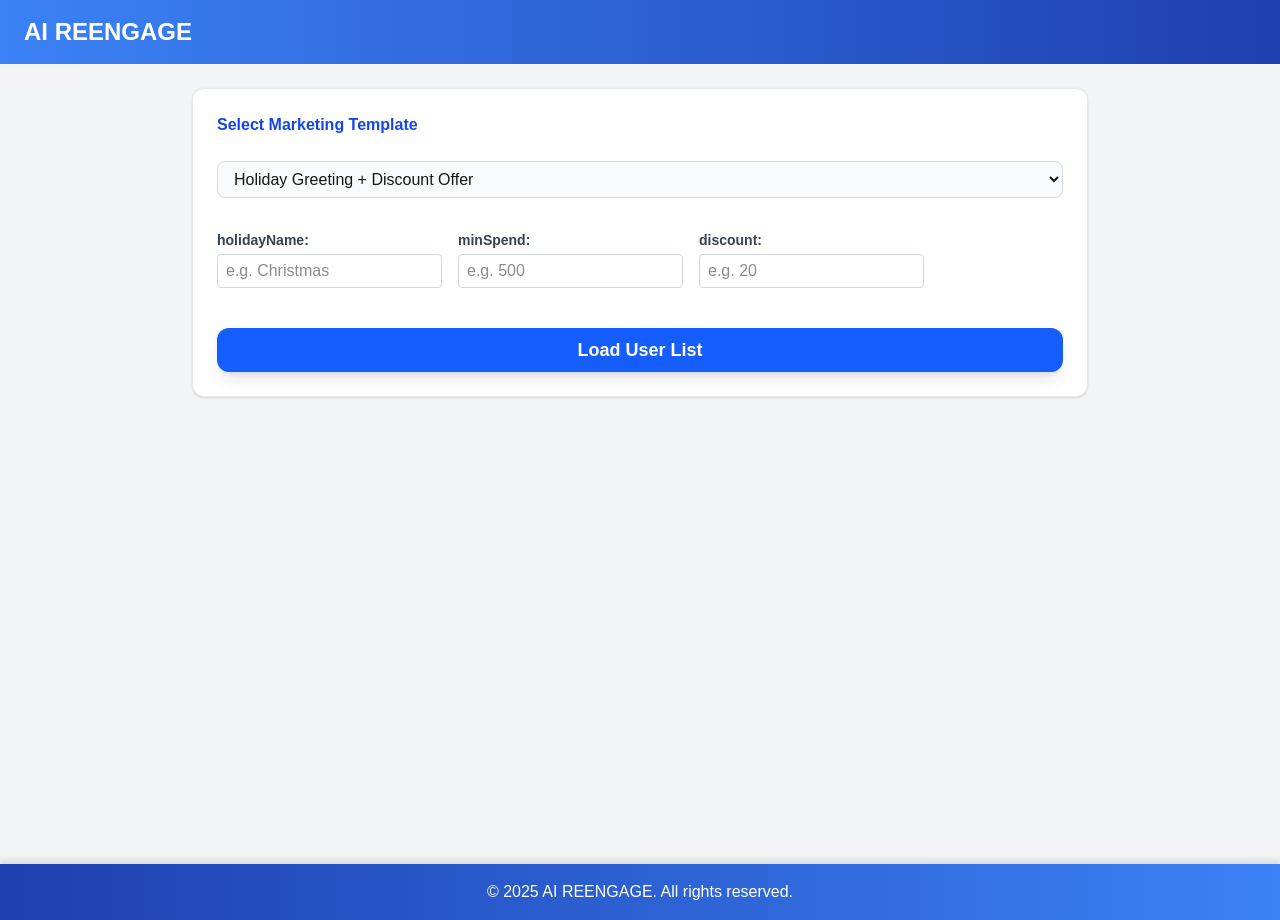
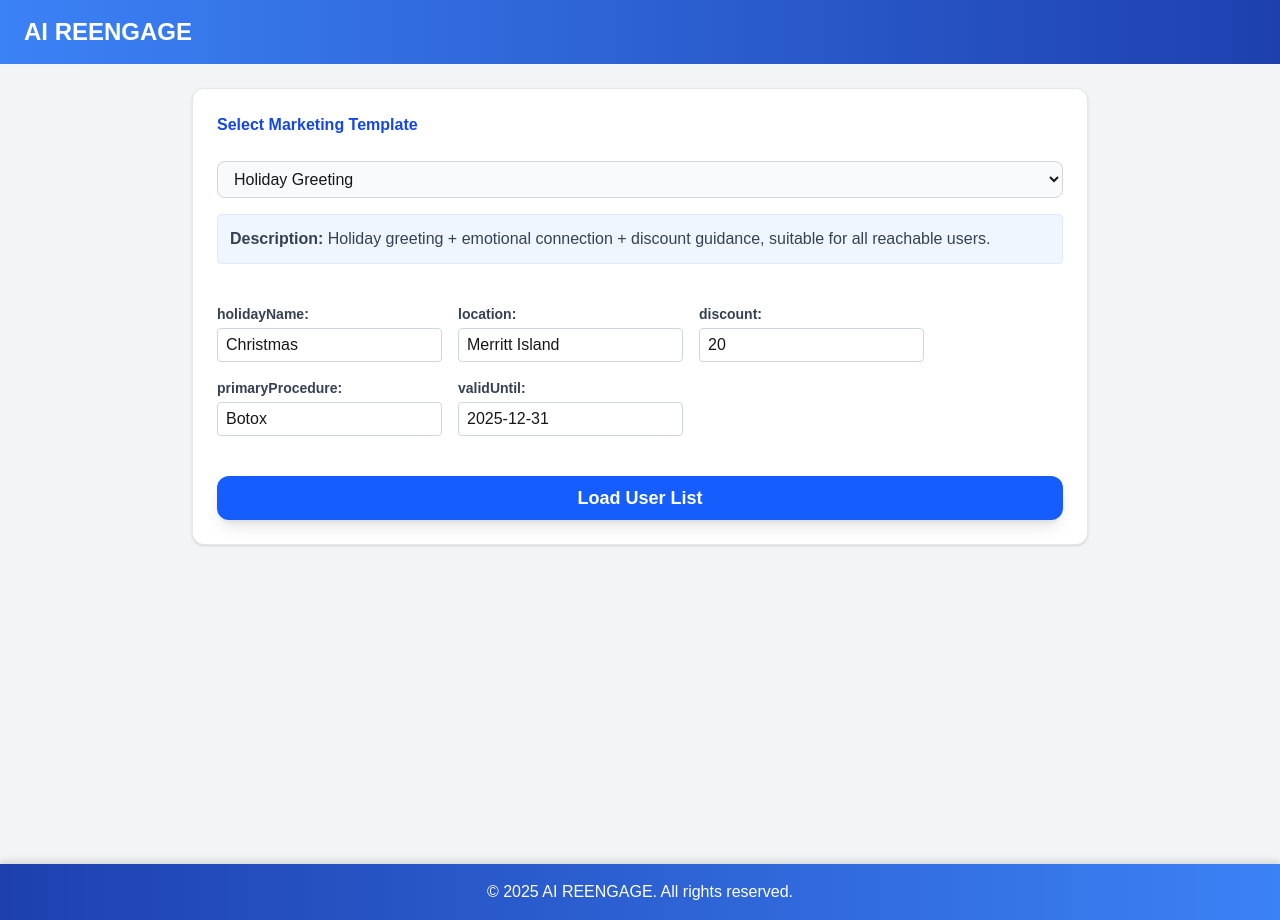
Before and after one commit to xbfighting/ai-reengage-demo, a Next.js app: page / in a window 1280 px wide. Built offline with nearby package versions, Linux system fonts and the light colour scheme.

Commit message:
Refactor campaign templates and update GeneratedEmailCard to match new template IDs; enhance default variable handling in Langchain workflow

```diff
--- a/src/agent/campaignTemplates.json
+++ b/src/agent/campaignTemplates.json
@@ -1,20 +1,20 @@
 [
   {
-    "id": "Holiday Greeting",
-    "title": "Holiday Greeting + Discount Offer",
-    "description": "For high-value customers, send greetings and discounts during holidays",
-    "template": "Dear ${name}, Happy ${holidayName}! Thank you for spending over ${minSpend} dollars in the past. We are pleased to offer you an exclusive ${discount}% discount on our facelift services. Don't miss this opportunity, valid for two weeks only."
+    "id": "holiday_greeting",
+    "title": "Holiday Greeting",
+    "description": "Holiday greeting + emotional connection + discount guidance, suitable for all reachable users.",
+    "template": "Dear ${name}, happy ${holidayName}! On this special day, we thank you for your continued support and trust. As a distinguished customer from ${location}, you are invited to enjoy a ${discount} off on ${primaryProcedure}. Offer valid until ${validUntil}. We look forward to seeing you again!"
   },
   {
-    "id": "New Product Recommendation",
-    "title": "New Product Recommendation + Discount Offer for Loyal Customers",
-    "description": "For loyal customers, recommend new products and offer discounts",
-    "template": "Dear ${name}, we are excited to introduce our new ${productName} product, which is perfect for your ${beautyGoal}. As a loyal customer, you can enjoy a ${discount}% discount on your next purchase. This offer is valid for one month."
+    "id": "repurchase_reminder",
+    "title": "Repurchase Reminder",
+    "description": "After a period post-surgery, remind users to repurchase and maintain results. Suitable for customers with repurchase potential.",
+    "template": "Hello ${name}, it has been ${monthsSince} months since your last ${lastProcedure}. To help you maintain the best results, we have reserved a limited-time ${discount} off repurchase offer for ${primaryProcedure}. If you are still in ${location}, feel free to visit us again for an upgraded experience."
   },
   {
-    "id": "Repurchase Reminder",
-    "title": "Repurchase Reminder + Discount Offer for Loyal Customers",
-    "description": "For loyal customers, remind them to repurchase and offer discounts",
-    "template": "Dear ${name}, we noticed that you enjoyed our ${lastProductName} product. As a token of our appreciation, we would like to offer you a ${discount}% discount on your next purchase. This offer is valid for one month."
+    "id": "new_product_recommendation",
+    "title": "New Product Recommendation",
+    "description": "Recommend new products to curious and novelty-seeking users to increase trial rates.",
+    "template": "Hi ${name}, we have just launched a brand new service: ${newProductName}! Based on your previous preferences (${primaryProcedure}) and referral source (${referralSource}), we invite you to be among the first to try it out and enjoy a special trial price of ${trialDiscount} off. Feel free to contact us for more information!"
   }
 ]
--- a/src/app/page.tsx
+++ b/src/app/page.tsx
@@ -1,6 +1,6 @@
 'use client'
 
-import { useState } from 'react'
+import { useState, useEffect } from 'react'
 import userProfiles from '@/lib/userProfiles.json'
 import campaignTemplates from '@/agent/campaignTemplates.json'
 import { UserProfile } from '@/lib/types'
@@ -25,14 +25,24 @@ export default function LangchainWorkflow() {
     switch (varName) {
       case 'holidayName':
         return 'e.g. Christmas'
-      case 'minSpend':
-        return 'e.g. 500'
       case 'discount':
         return 'e.g. 20'
       case 'monthsSince':
         return 'e.g. 12'
       case 'lastProcedure':
         return 'e.g. Facelift'
+      case 'primaryProcedure':
+        return 'e.g. Botox'
+      case 'validUntil':
+        return 'e.g. 2025-12-31'
+      case 'location':
+        return 'e.g. Merritt Island'
+      case 'newProductName':
+        return 'e.g. Laser Resurfacing'
+      case 'referralSource':
+        return 'e.g. Friend'
+      case 'trialDiscount':
+        return 'e.g. 30'
       default:
         return `Enter ${varName}`
     }
@@ -50,6 +60,40 @@ export default function LangchainWorkflow() {
       setLoading(false)
     }, 1000)
   }
+
+  // Set default values for templateVars when template or variableNames change
+  useEffect(() => {
+    if (selectedTemplate && variableNames.length > 0) {
+      const defaults: Record<string, string> = {}
+      variableNames.forEach((v) => {
+        switch (v) {
+          case 'holidayName':
+            defaults[v] = 'Christmas'; break;
+          case 'discount':
+            defaults[v] = '20'; break;
+          case 'monthsSince':
+            defaults[v] = '12'; break;
+          case 'lastProcedure':
+            defaults[v] = 'Facelift'; break;
+          case 'primaryProcedure':
+            defaults[v] = 'Botox'; break;
+          case 'validUntil':
+            defaults[v] = '2025-12-31'; break;
+          case 'location':
+            defaults[v] = 'Merritt Island'; break;
+          case 'newProductName':
+            defaults[v] = 'Laser Resurfacing'; break;
+          case 'referralSource':
+            defaults[v] = 'Friend'; break;
+          case 'trialDiscount':
+            defaults[v] = '30'; break;
+          default:
+            defaults[v] = ''
+        }
+      })
+      setTemplateVars(defaults)
+    }
+  }, [selectedTemplateId])
 
   return (
     <main className="min-h-screen bg-gray-100 p-6">
@@ -70,6 +114,11 @@ export default function LangchainWorkflow() {
               </option>
             ))}
           </select>
+          {selectedTemplate && (
+            <div className="text-gray-700 bg-blue-50 border border-blue-100 rounded p-3 mb-2">
+              <span className="font-semibold">Description: </span>{selectedTemplate.description}
+            </div>
+          )}
           {variableNames.length > 0 && (
             <div className="mt-4 flex flex-wrap gap-4">
               {variableNames
--- a/src/components/GeneratedEmailCard.tsx
+++ b/src/components/GeneratedEmailCard.tsx
@@ -50,23 +50,23 @@ export default function GeneratedEmailCard(
       <div className="generated-email-content">
         {(() => {
           switch (currentUser?.name + scene) {
-            case 'AnnaHoliday Greeting':
+            case 'Annaholiday_greeting':
               return <AnanHoliday />
-            case 'MikeHoliday Greeting':
+            case 'Mikeholiday_greeting':
               return <MickHoliday />
-            case 'LindaHoliday Greeting':
+            case 'Lindaholiday_greeting':
               return <LindaHoliday />
-            case 'AnnaNew Product Recommendation':
+            case 'Annanew_product_recommendation':
               return <AnnaPR />
-            case 'MikeNew Product Recommendation':
+            case 'Mikenew_product_recommendation':
               return <MickPR />
-            case 'LindaNew Product Recommendation':
+            case 'Lindanew_product_recommendation':
               return <LindaPR />
-            case 'AnnaRepurchase Reminder':
+            case 'Annarepurchase_reminder':
               return <AnnaRR />
-            case 'MikeRepurchase Reminder':
+            case 'Mikerepurchase_reminder':
               return <MickRR />
-            case 'LindaRepurchase Reminder':
+            case 'Lindarepurchase_reminder':
               return <LindaRR />
             default:
               return null
```
